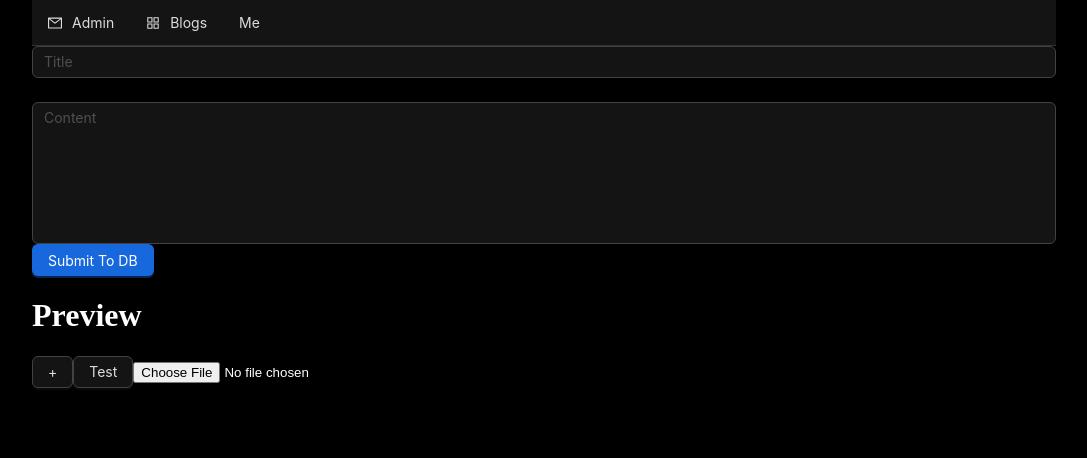
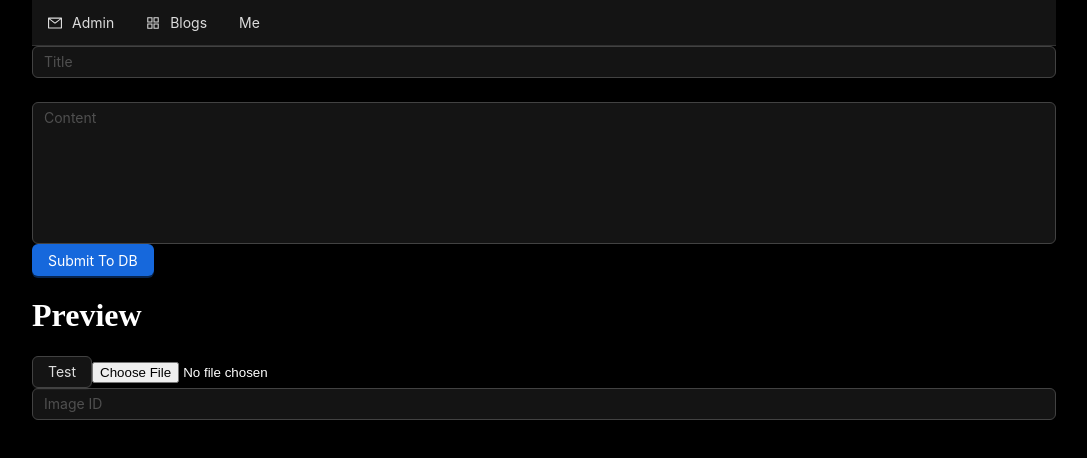
Before and after one commit to TungVietLe/fern-blog, a React (Create React App) app: page /admin in a window 1280 px wide. Shown: the top 458 px of the page, without its empty margins (96-1183 px from the left). Built offline with nearby package versions, Linux system fonts and the light colour scheme.

Commit message:
Images and custom ID

```diff
--- a/src/component/ImgInput.tsx
+++ b/src/component/ImgInput.tsx
@@ -1,32 +1,50 @@
 import React from 'react';
-import {Signal, computed} from "@preact/signals-react"
+import {Input} from "antd";
+import {Signal, signal, useSignal, computed} from "@preact/signals-react"
+import { ImgUpData } from '../types/BlogData';
+const {TextArea} = Input
 
 type ImgInputProps = {
-    destination:Signal<File[]>
-    count:Signal<number>
+    destination:Signal<ImgUpData[]>
 }
-const ImgInput:React.FC<ImgInputProps> = ({destination, count}) => {
+const ImgInput:React.FC<ImgInputProps> = ({destination}) => {
+    const desireId = signal<string>("")
   return (
     <>
-    {/* Duplicate input based on count  */}
-      {computed(()=>{
-        const element = []
-        for(let i = 0; i < count.value; i++) {
-          element.push(<input
-          key={i}
+        <input
             type="file"
             onChange={(e) => {
                 if (e.target.files && e.target.files[0]) {
-              destination.value = ([...destination.value, e.target.files[0]]);
+                const newFile = e.target.files[0]
+                const newImgData = {id:newFile.name, file: newFile}
+                destination.value = [...destination.value, newImgData];
+                desireId.value = newFile.name
                 console.log(destination.value)
                 } else {
                 console.warn("No file selected");
                 }
             }}
-          />)
+        />
+        {
+            // computed since value depend on desireID
+            computed(()=>{
+                return (
+                <>
+                    <TextArea
+                        value={desireId.value}
+                        onChange={(e) => {
+                            desireId.value = e.target.value
+                            const temp = [...destination.value]
+                            temp[temp.length-1].id = desireId.value
+                            destination.value = temp
+                        }}
+                        placeholder="Image ID"
+                        autoSize
+                        disabled={destination.value.length == 0}
+                    />
+                </>)
+            })
         }
-        return element;
-      })}
     </>
   )
 }
--- a/src/component/ImgPreview.tsx
+++ b/src/component/ImgPreview.tsx
@@ -1,16 +1,31 @@
 import React, {useState} from 'react';
 import {Signal, computed} from "@preact/signals-react"
+import { Button } from 'antd';
+import { ImgUpData } from '../types/BlogData';
 
 
 type ImgPreviewProps = {
-    data:Signal<File[]>
+    data:Signal<ImgUpData[]>
 }
 const ImgPreview:React.FC<ImgPreviewProps> = ({data}) => {
+    const handleDeleteIndex= (i:number) =>{
+        const arr = [...data.value];
+        arr.splice(i, 1)
+        return arr;
+    }
   return (
     <>
-      {computed(()=> data.value.map((f,index)=>{
-          return <img src={URL.createObjectURL(f)} key={index} />
-      })) }
+      {
+        computed(()=> data.value.map((f,index)=>{
+            return (
+                <div key={index} style={{display:"flex"}}>
+                    <p>{f.id}</p>
+                    <img src={URL.createObjectURL(f.file)} key={index} />
+                    <Button danger type="dashed" onClick={()=>data.value = handleDeleteIndex(index)}>Del</Button>
+                </div>
+            )
+        }))
+      }
     </>
   )
 }
--- a/src/component/ImgUpload.tsx
+++ b/src/component/ImgUpload.tsx
@@ -3,16 +3,15 @@ import { Button, Upload } from 'antd';
 import {Signal, signal, computed} from "@preact/signals-react"
 import ImgInput from "./ImgInput"
 import ImgPreview from './ImgPreview';
+import { ImgUpData } from '../types/BlogData';
 
 
 const ImgUpload: React.FC = () => {
-  const fileList = signal<File[]>([])
-  const fileCount = signal<number>(1)
+  const fileList = signal<ImgUpData[]>([])
   return (
     <>
-    <Button onClick={()=>{fileCount.value++}}>+</Button>
-    <Button onClick={()=>{console.log(fileCount)}}>Test</Button>
-    <ImgInput destination={fileList} count={fileCount}/>
+    <Button onClick={()=>{console.log(fileList.value)}}>Test</Button>
+    <ImgInput destination={fileList}/>
     <ImgPreview data={fileList}/>
   </>
   )
```
Also changed, not shown: src/types/BlogData.ts (+10 -0 lines). Lines whose indentation alone changed are shown as unchanged.
